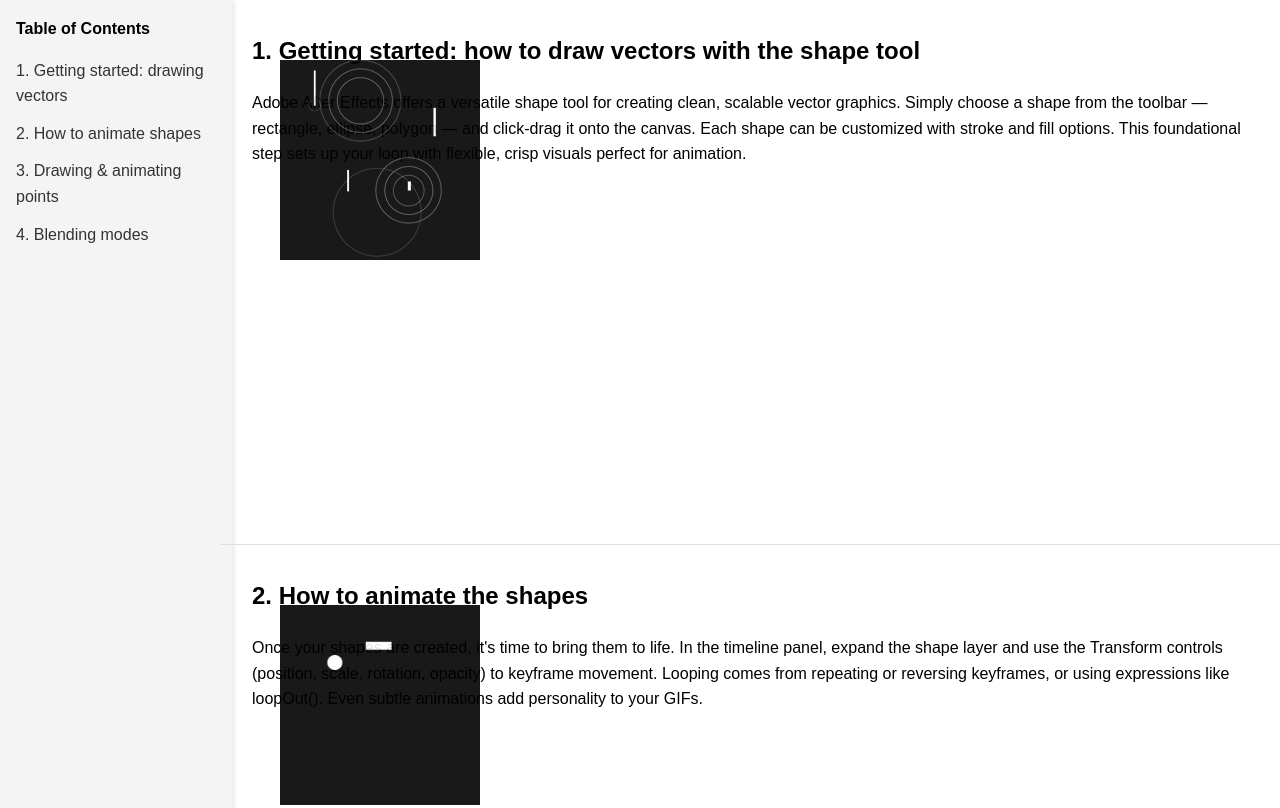
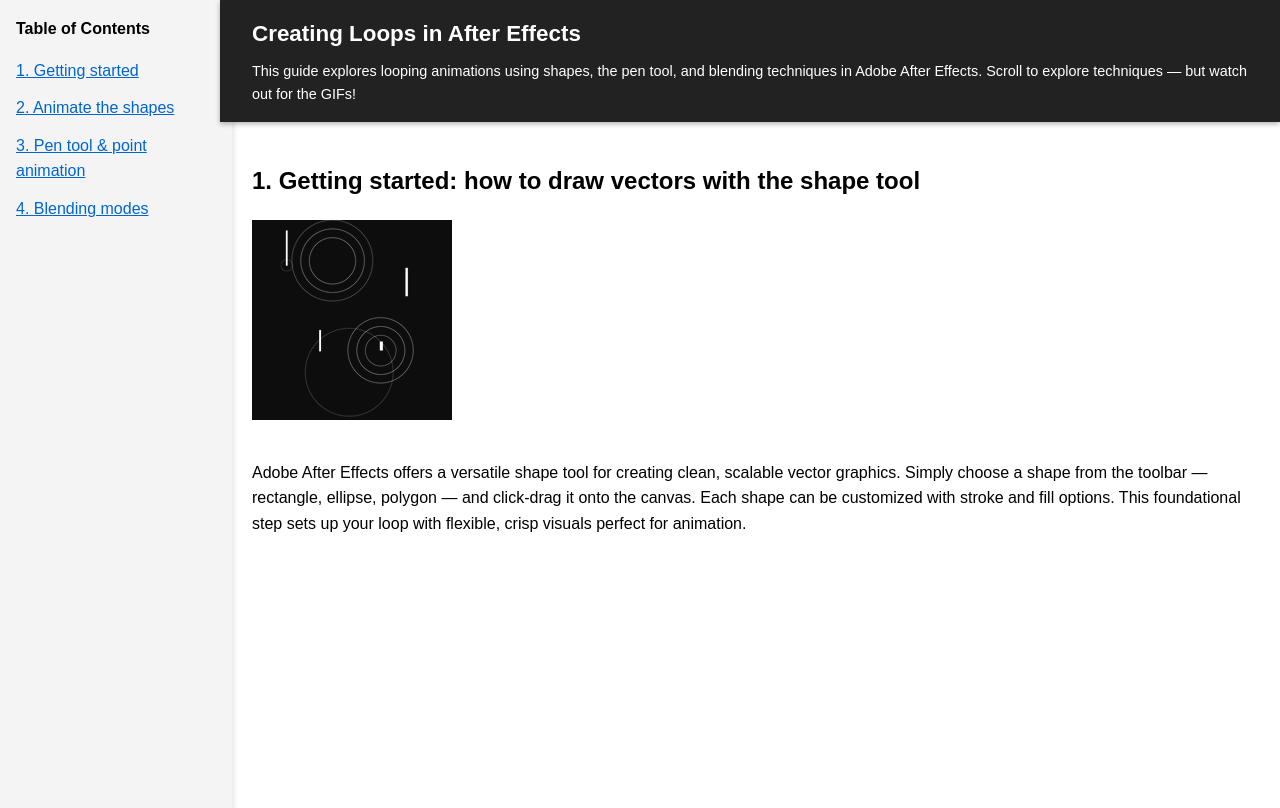
Before and after one commit to tanaka-ctrlv/tanaka-ctrlv.github.io, a plain HTML site: page Projects/Project 2/index.html in a window 1280 px wide. Shown: the top 808 px of the page. Drawn offline with Linux system fonts and the light colour scheme.

Commit message:
updated internal style sheet

```diff
--- a/Projects/Project 2/index.html
+++ b/Projects/Project 2/index.html
@@ -10,10 +10,37 @@
       margin: 0;
       font-family: sans-serif;
       line-height: 1.6;
-      padding-left: 220px; /* space for the fixed TOC */
+      padding-left: 220px; /* space for TOC */
     }
 
-    /* Fixed table of contents */
+    /* Sticky top ribbon with title + intro */
+    .top-banner {
+      position: fixed;
+      top: 0;
+      left: 220px;
+      right: 0;
+      background-color: #222;
+      color: white;
+      padding: 1rem 2rem;
+      z-index: 1000;
+      box-shadow: 0 2px 5px rgba(0, 0, 0, 0.3);
+    }
+
+    .top-banner h1 {
+      margin: 0;
+      font-size: 1.4rem;
+    }
+
+    .top-banner p {
+      margin: 0.5rem 0 0;
+      font-size: 0.9rem;
+    }
+
+    main {
+      padding-top: 130px; /* space for fixed top banner */
+    }
+
+    /* Fixed vertical TOC */
     .toc {
       position: fixed;
       top: 0;
@@ -34,19 +61,21 @@
     .toc a {
       display: block;
       margin-bottom: 0.75rem;
-      color: #333;
-      text-decoration: none;
+      color: #0066cc;
+      text-decoration: underline;
+      font-weight: 500;
     }
 
     .toc a:hover {
-      text-decoration: underline;
+      color: #004499;
+      text-decoration: none;
     }
 
     /* Content sections */
     section {
       padding: 2rem;
       position: relative;
-      min-height: 60vh;
+      min-height: 100vh;
       border-bottom: 1px solid #ddd;
     }
 
@@ -54,28 +83,37 @@
       margin-top: 0;
     }
 
+    /* Obstructing GIFs */
     .gif {
-      position: absolute;
-      top: 60px;
-      left: 60px;
+      position: sticky;
+      top: 80px;
       width: 200px;
-      z-index: 2;
-      opacity: 0.9;
-      pointer-events: none; /* allows scrolling even when image is over text */
+      margin-bottom: 1rem;
+      z-index: 10;
+      opacity: 0.95;
+      pointer-events: none;
     }
   </style>
 </head>
 
 <body>
 
+  <!-- Table of Contents -->
   <nav class="toc">
     <h2>Table of Contents</h2>
-    <a href="#vectors">1. Getting started: drawing vectors</a>
-    <a href="#animate-shapes">2. How to animate shapes</a>
-    <a href="#pen-tool">3. Drawing & animating points</a>
+    <a href="#vectors">1. Getting started</a>
+    <a href="#animate-shapes">2. Animate the shapes</a>
+    <a href="#pen-tool">3. Pen tool & point animation</a>
     <a href="#blending-modes">4. Blending modes</a>
   </nav>
 
+  <!-- Top ribbon with title and intro -->
+  <div class="top-banner">
+    <h1>Creating Loops in After Effects</h1>
+    <p>This guide explores looping animations using shapes, the pen tool, and blending techniques in Adobe After Effects. Scroll to explore techniques — but watch out for the GIFs!</p>
+  </div>
+
+  <!-- Main content -->
   <main>
     <section id="vectors">
       <h2>1. Getting started: how to draw vectors with the shape tool</h2>
```
